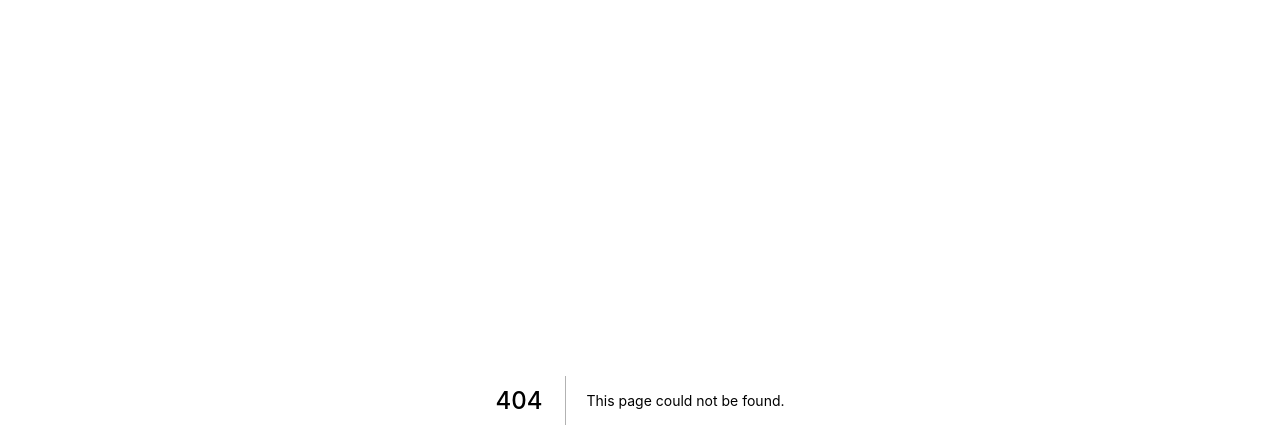
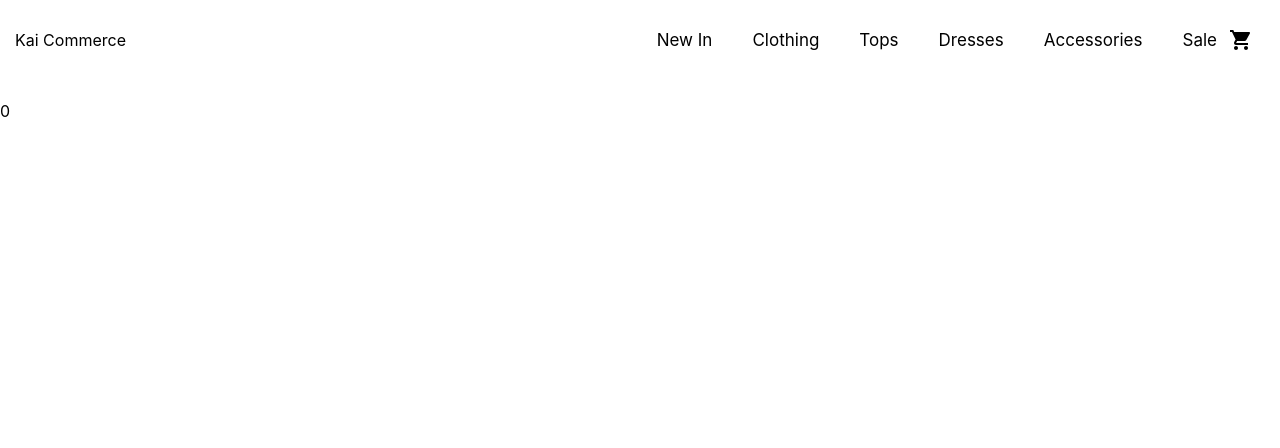
Before and after one commit to brockie000/Next.js-E-Commerce-App, a Next.js app: page /Cart/cart in a window 1280 px wide. Before the commit this address had no page. Shown: the top 448 px of the page. Built offline with nearby package versions, Linux system fonts and the light colour scheme.

Commit message:
Added Cart Page

```diff
--- a/components/Navbar.jsx
+++ b/components/Navbar.jsx
@@ -44,11 +44,13 @@ const Navbar = ({totalItems, cart}) => {
                         <a href='/categories/sale' className='nav-link'>Sale</a>
                     </li>
 
+                    <a href='/Cart/cart'>
                     <IconButton aria-label='Show cart items' color='inherit'>
                         <Badge badgeContent={cartCount} color='secondary'>
                             <ShoppingCart/>
                         </Badge>
                     </IconButton>
+                    </a>
 
 
                 </ul>
--- a/components/Product.jsx
+++ b/components/Product.jsx
@@ -22,7 +22,7 @@ const Product = ({product, addToCart}) => {
                         </div>
 
                         <div className='card-info'>
-                            {product.price}
+                            £{product.price}
                         </div>
                     </div>
 
--- /dev/null
+++ b/pages/Cart/cart.js
@@ -0,0 +1,39 @@
+import React, {useState, useEffect} from 'react'
+import { connect } from 'react-redux';
+import Navbar from '../../components/Navbar';
+import CartItem from './cartItem';
+
+const Cart = ({cart}) => {
+
+    const [cartCount, setCartCount] = useState(0);
+
+    useEffect(() => {
+        let count = 0;
+        cart.forEach(item => {
+            count += item.price;
+        });
+
+        setCartCount(count);
+    }, [cart, cartCount]);
+
+    return (
+        <main>
+            <Navbar/>
+            <div className='products-container' spacing={0}>
+                {cart.map((items) => (
+                <div /*className='box'*/ item key={items.name} xs={12} sm={6} md={4} lg={3}>
+                    <CartItem items={items}/>
+                </div>))}
+            </div>
+            <div>{cartCount}</div>
+        </main>
+)}
+
+
+const mapStateToProps = state => {
+    return {
+        cart: state.shop.cart
+    }
+}
+
+export default connect(mapStateToProps)(Cart);
--- /dev/null
+++ b/pages/Cart/cartItem.js
@@ -0,0 +1,36 @@
+import React from 'react'
+
+const CartItem = ({items}) => {
+    console.log('test', items.name)
+    return (
+        <div className='shopping-cart'>
+            <div className='cart-item'>
+                <div className="cart-buttons">
+                    <span className='delete-btn'></span>
+                    <span className='like-btn'></span>
+                </div>
+
+                <div className='cart-image'>
+                    <img className='cart-image' src={items.image} alt='' />
+                </div>
+
+                <div className='cart-description'>
+                    <span className='cart-description-name'>{items.name}</span>
+                    <span className='cart-description-size'>Sizes</span>
+                    <span className='cart-description-color'>Item Colour</span>
+                </div>
+
+                <div className='cart-quantity'>
+                    <button className='plus-btn' type='button' name='button' onClick={() => handleUpdateCartQty(item.id, item.quantity + 1)}>+</button>
+                    <div className='item-number'>{items.qty}</div>
+                    <button className='minus-btn' type='button' name='button'onClick={() => handleUpdateCartQty(item.id, item.quantity - 1)}>-</button>
+                </div>
+
+                <div className='item-price'>£{items.price}</div>
+
+            </div>
+        </div>
+    )
+}
+
+export default CartItem;
--- a/redux/Shopping/shopping-reducer.jsx
+++ b/redux/Shopping/shopping-reducer.jsx
@@ -21,7 +21,7 @@ const shopReducer = (state = INITIAL_STATE, action) => {
                 ...state,
                 cart: inCart ? state.cart.map((item) =>
                     item.id === action.payload.id
-                     ? {...item, qty: item.qty + 1}
+                     ? {...item, qty: item.qty + 1, price: item.price + item.price}
                      : item)
                       : [...state.cart, {...item, qty: 1}],
             };
--- a/styles/globals.css
+++ b/styles/globals.css
@@ -156,6 +156,90 @@ li {
     padding-right: 40px;
   }
 
+  /*************************Cart Page*********************/
+
+  .shopping-cart{
+    width: 95%;
+    height: 200px;
+    margin: 60px auto;
+    background: #FFFFFF;
+    box-shadow: 1px 2px 3px 0px rgba(0,0,0,0.10);
+    border-radius: 6px;
+    display: flex;
+    flex-direction: column;
+  }
+
+  .cart-item {
+    padding: 20px 30px;
+    height: 120px;
+    display: flex;
+  }
+
+  .cart-image {
+    margin-right: 30px;
+    max-width: 200px;
+    max-height: 150px;
+  }
+
+  .cart-description {
+    padding-top: 30px;
+    margin-right: 30px;
+    width: 115px;
+  }
+
+  /*.cart-description span {
+    display: block;
+    font-size: 14px;
+    color: #43484D;
+    font-weight: 400;
+  }*/
+
+  .cart-description-name {
+    display: block;
+    font-size: 14px;
+    color: #43484D;
+    font-weight: 400;
+    margin-bottom: 5px;
+  }
+
+  .cart-description-size {
+    display: block;
+    font-size: 14px;
+    color: #43484D;
+    font-weight: 400;
+    margin-bottom: 5px;
+  }
+
+  .cart-description-color {
+    display: block;
+    font-size: 14px;
+    font-weight: 400;
+    font-weight: 300;
+    margin-top: 8px;
+    color: #86939E
+  }
+
+  .cart-quantity {
+    padding-top: 43px;
+    margin-right: 30px;
+  }
+
+  .plus-btn {
+
+  }
+
+  .item-number{
+    padding-left: 7px;
+  }
+
+  .minus-btn {
+
+  }
+
+  .item-price {
+    margin-top: 65px;
+  }
+
 }
 
 /****************************Laptops**********************/
--- a/utils/data.jsx
+++ b/utils/data.jsx
@@ -57,7 +57,7 @@ const data = {
             slug: 'top-5',
             category: 'tops',
             image: '/images/top1.png',
-            price: '£25',
+            price: '25',
             description: 'T-shirt',
             sizes: ['s','m','l'],
                 },
```
Also changed, not shown: package.json (+6 -2 lines), pages/index.js (+5 -5 lines), 2 other files (tests, documents, lock files or other folders).
